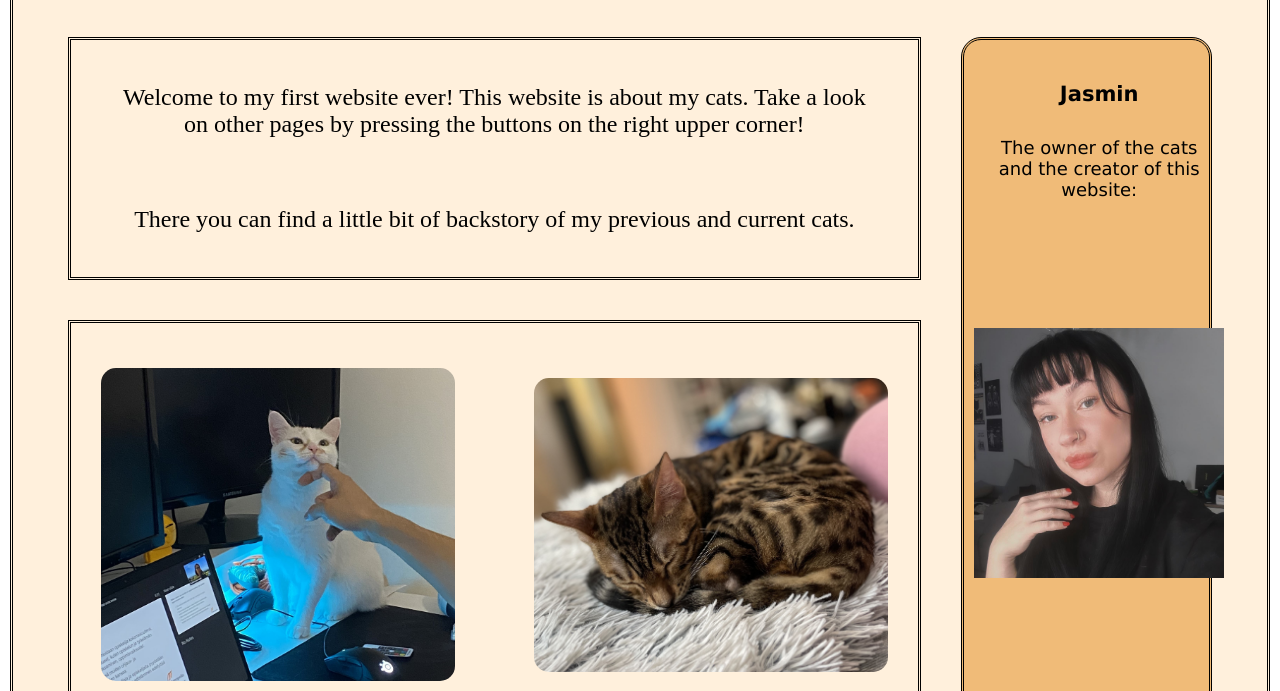
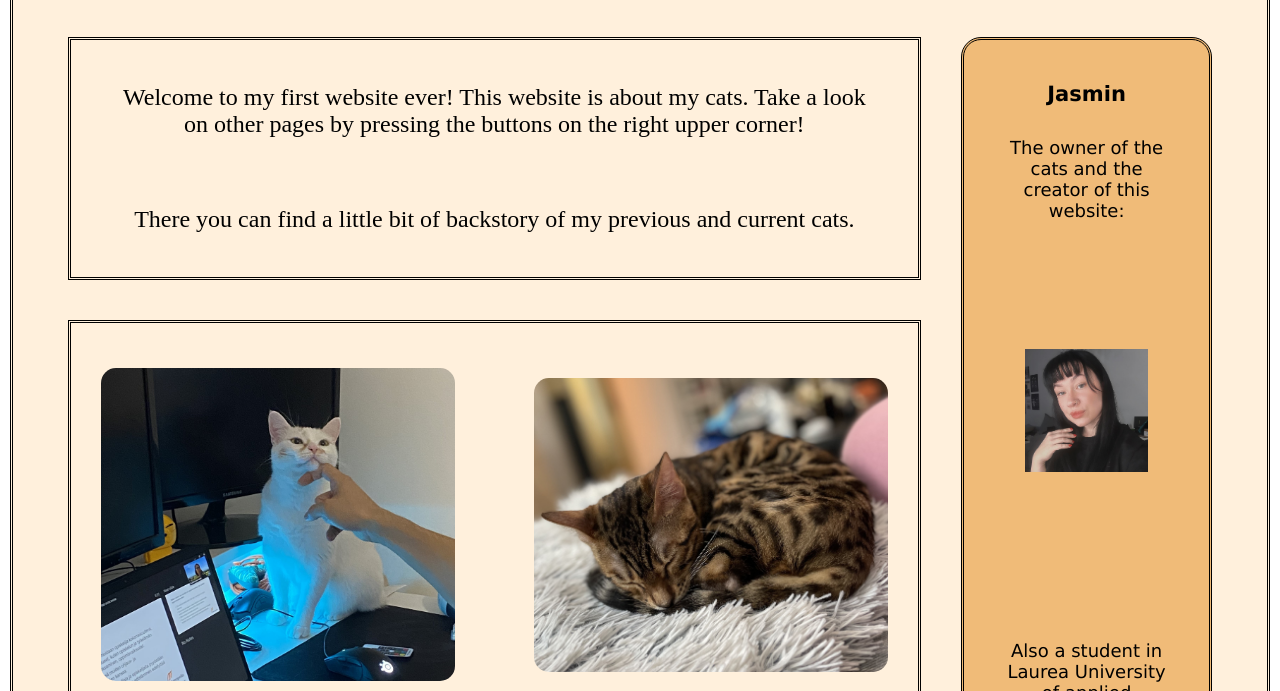
Before and after one commit to jqssu/Verkkosivut_jasmin, a plain HTML site: page index.html in a window 1280 px wide. Shown: the part 261-952 px from the top of the page. Drawn offline with Linux system fonts and the light colour scheme.

Commit message:
korjauksia + mobiili

```diff
--- a/index.html
+++ b/index.html
@@ -24,9 +24,10 @@
                 <div class="imagec">
 
                 <img src="img/owner.jpg" alt="The owner Jasmin">
-            <p>Also a student in Laurea University of applied scienses</p>
-                </div>
             </div>
+        </div>
+                <p>Also a student in Laurea University of applied scienses</p>
+
         </aside>
             </div>
 
--- a/styles.css
+++ b/styles.css
@@ -37,8 +37,11 @@ a:hover, a:active {background-color: gray;}
     text-align: right;
   }
   .sidebar {display: flex;
+    flex-direction: column;
+    align-content: center;
     width: 20%;
     height: 800px;
+    padding: 20px;
     word-wrap: break-word;
     font-size: large;
     margin-right: 55px;
@@ -57,9 +60,11 @@ a:hover, a:active {background-color: gray;}
     .containerh {justify-self: baseline;
     font-family:'Lucida Sans', 'Lucida Sans Regular';
 padding-bottom: 30px;}
-    div.imagec img {width: 250px;
-padding-right: 10px;
-padding-left: 10px;
+    div.imagec img {display: flex;
+        justify-self: center;
+        max-width: 60%;
+        padding-left: 15px;
+        padding-right: 15px;
 padding-top: 100px;
 padding-bottom: 140px;
 border-style: hidden;
@@ -87,6 +92,7 @@ div.text-container { display: flex;
 margin-left: 55px;
 margin-right: 180px;
 margin-bottom: 40px;
+margin-top: 20px;
 box-sizing: border-box;
 width: 68%;
 border-style: double;
@@ -96,7 +102,8 @@ border-radius: 0px;
 gap: 50px;
 }
 div.img-container img {display: flex;
-    width: 45%;
+    max-width: 45%;
+    flex: 1;
 height: auto;
 margin-bottom: 15px ;
 margin-top: 15px;
@@ -151,7 +158,8 @@ text-align: left;}
     @media all and (max-width: 600px)  {
 .sidebar{padding: 3px;
 display: flex;
-font-size: xx-small;}
+font-size: xx-small;
+;}
 .text-container{width: 35%;
 padding: 5px;
 font-size: small;}}
--- a/styles2.css
+++ b/styles2.css
@@ -131,6 +131,7 @@ width:93%;
 
 @media all and (max-width: 600px)  {
 
+
 }
 
 @media (orientation: landscape) and (min-aspect-ratio:7/4){
--- a/styles3.css
+++ b/styles3.css
@@ -151,6 +151,7 @@ align-content: center;}
 
 
 .collage img{
+    display: flex;
     flex: 1;
     padding: 0px;
     width:200px;
```
